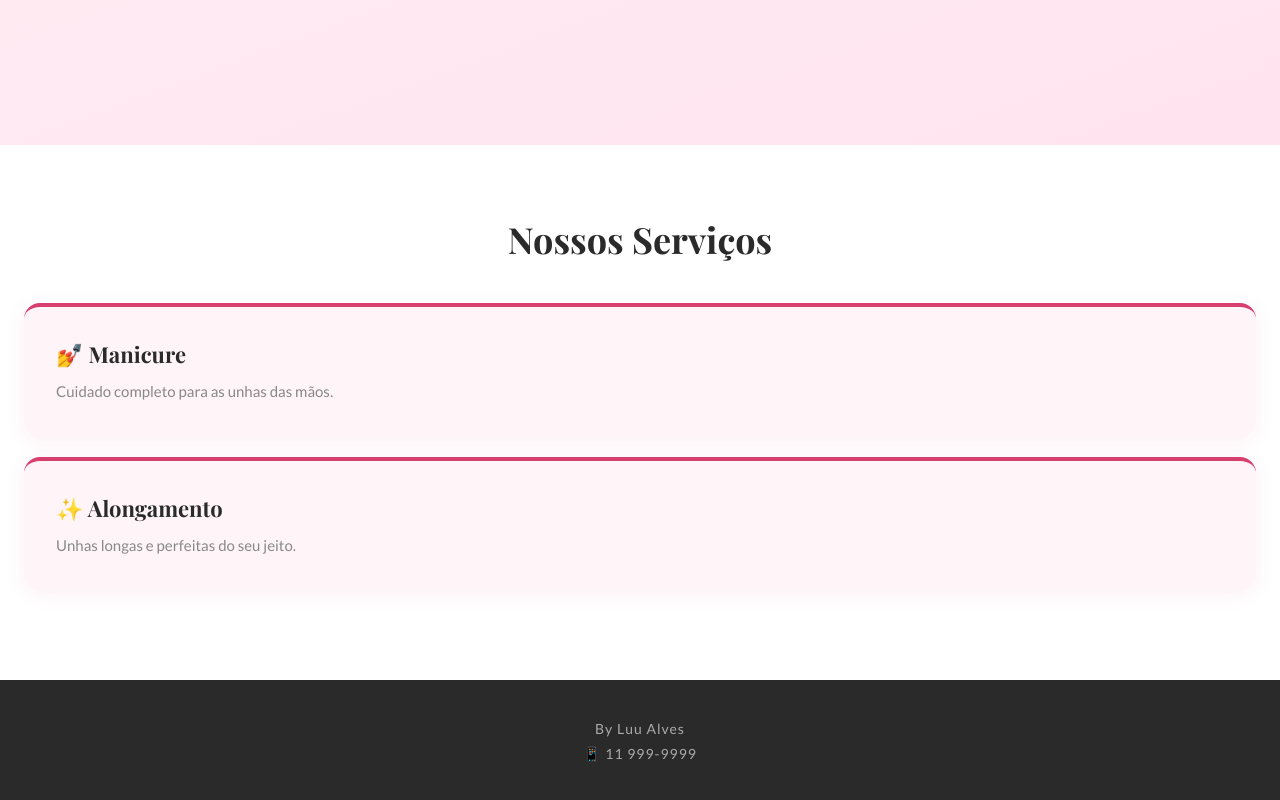
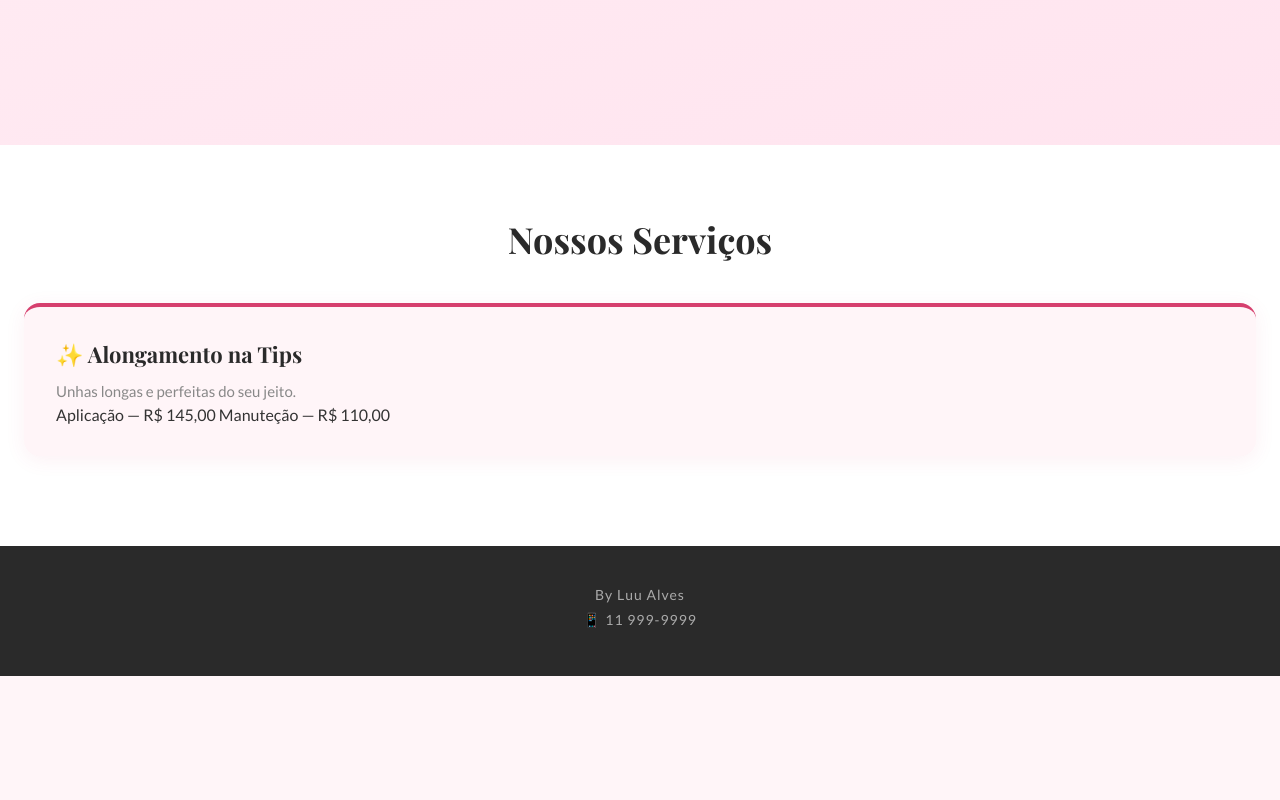
Before and after one commit to rthaylan00-sketch/site-manicure, a plain HTML site: page index.html in a window 1280 px wide. Shown: the part 655-1455 px from the top of the page. After the commit the page ends 1331 px from the top, so only its background shows below. Drawn offline with nearby package versions, Linux system fonts and the light colour scheme.

Commit message:
Update index.html

```diff
--- a/index.html
+++ b/index.html
@@ -40,12 +40,11 @@
 
       <div class="cards">
         <div class="card">
-          <h3>💅 Manicure</h3>
-          <p>Cuidado completo para as unhas das mãos.</p>
-        </div>
-        <div class="card">
-          <h3>✨ Alongamento</h3>
+          <h3>✨ Alongamento na Tips</h3>
           <p>Unhas longas e perfeitas do seu jeito.</p>
+        <div class="preco">
+          <span>Aplicação — R$ 145,00</span>
+          <span>Manuteção — R$ 110,00</span>
         </div>
       </div>
     </section>
```
